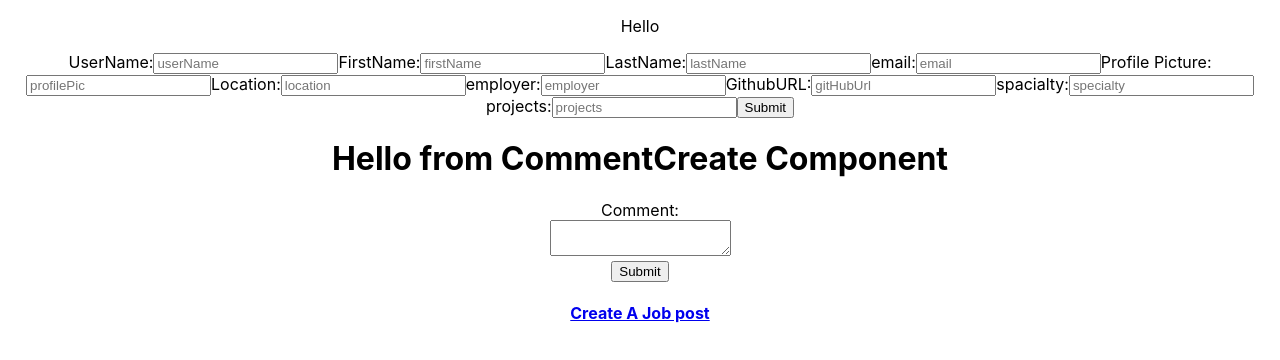
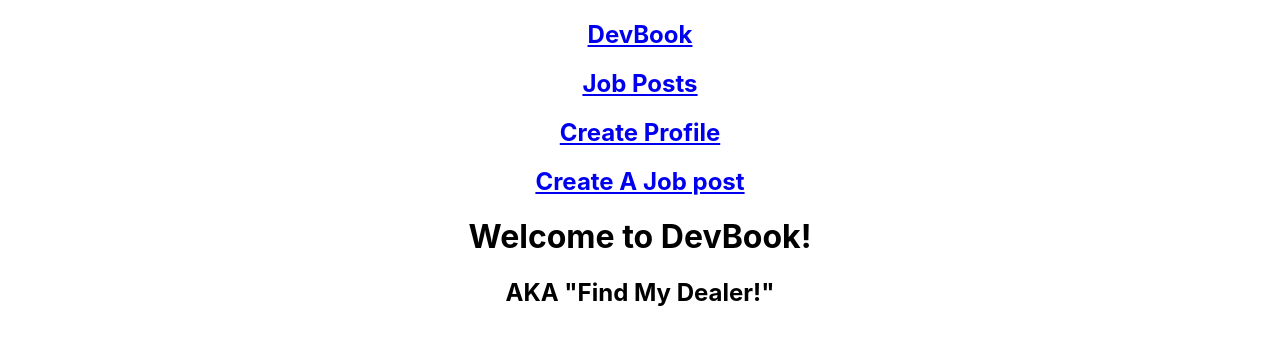
Before and after one commit to CourtneyLTyler/devbook-fe, a React (Create React App) app: page / in a window 1280 px wide. Shown: the top 360 px of the page. Built offline with nearby package versions, Linux system fonts and the light colour scheme; no server answers.

Commit message:
organize App.js - add nav, create Home component - move comment create to jobs list and job show

```diff
--- a/src/App.js
+++ b/src/App.js
@@ -1,76 +1,56 @@
 import React, { Component } from "react";
 import "./App.css";
-import { Route, Link, Switch } from "react-router-dom";
+import { Route, Link } from "react-router-dom";
 import UserForm from "./user/UserForm";
-import CreateComment from '../src/Comment/CommentCreate'
-import CommentList from './Comment/CommentList';
-import JobCreate from "../src/Job/JobCreate";
-import JobShow from "../src/Job/JobShow";
-import JobsList from "../src/Job/JobsList";
-import JobUpdate from "../src/Job/JobUpdate"
-import axios from "axios";
+// import UserProfile from "../user/UserProfile"
+import JobCreate from "./Job/JobCreate";
+import JobShow from "./Job/JobShow";
+import JobsList from "./Job/JobsList";
+import JobUpdate from "./Job/JobUpdate"
+import Home from "./Home/Home"
 
 class App extends Component {
-  constructor() {
-    super();
-    this.state = {
-      job: [],
-      comments: []
-    }
-  }
 
-  // componentDidMount() {
-  //   axios.get(`http://www.ourapi.com/{this.props.jobid}.json`)
-  //     .then((res) => {
-  //       this.setState({
-  //           job: res.data
-  //        });
-  //     })
-  //     .catch((err) => {
-  //       console.log(err)
-  //     })
-  // }
-
-  componentDidMount() {
-    axios.get('http://localhost:3001/comments')
-      .then((res) => {
-        console.log(res)
-        this.setState({ comments: res.data })
-      })
-      .catch((err) => {
-        console.log(err)
-      })
-  }
   render() {
     return (
       <div className="App">
-        <p>Hello</p>
-        <UserForm />
-        <CreateComment />
-        {/* <Switch> */}
-        <Route path='/comments' exact render={(routerProps) =>
-          <CommentList {...routerProps} {...this.state} />}
-        />
+        <nav>
+
+          <Link to="/">
+            <h1>DevBook</h1>
+          </Link>
+          <Link to="/jobs">
+            <h1>Job Posts</h1>
+          </Link>
+          <Link to='/user/new'>
+            <h1>Create Profile</h1>
+          </Link>
+          {/* <Link to="/user/:id">
+            <h1>My Profile</h1>
+          </Link> */}
+          <Link to="/jobs/new">
+            <h1>Create A Job post</h1>
+          </Link>
+        </nav>
+
+        <main>
+        {/* <Route path='/user/:id' exact render={(routerProps) => <UserProfile {...routerProps} {...this.state} />} /> */}
+        <Route exact path='/' render={(routerProps) => <Home {...routerProps}  /> } />
+
+        <Route exact path='/user/new' render={(routerProps) => <UserForm {...routerProps}  /> } />
+
+        <Route exact path="/jobs/:id" render={(routerProps) => <JobShow  {...routerProps}  /> }/>
+
+        <Route exact path="/jobs/new" render={(routerProps) => <JobCreate {...routerProps} />}/>
+
+        <Route exact path='/jobs/edit/:id' render={(routerProps) => <JobUpdate {...routerProps} />}/>
 
         <Route
-          path="/jobs/:id" exact render={routerProps => (
-            <JobShow jobs={this.state.jobs} {...routerProps} {...this.state} />
+          exact path="/jobs" render={routerProps => (
+            <JobsList {...routerProps}  />
           )}
         />
-
-        <Route path='/jobs/new' exact render={(routerProps) => <JobCreate {...routerProps} {...this.state}/>}/>
-
-        <Route path='/jobs/edit/:id' exact render={(routerProps) => <JobUpdate {...routerProps} {...this.state}/>}/>
-
-        <Route
-          path="/jobs" exact render={routerProps => (
-            <JobsList jobs={this.state.jobs} {...routerProps} {...this.state} />
-          )}
-        />
-        {/* </Switch> */}
-        <h4>
-          <Link to="/jobs/new">Create A Job post</Link>
-        </h4>
+        </main>
 
       </div>
     );
--- /dev/null
+++ b/src/Home/Home.js
@@ -0,0 +1,14 @@
+import React, { Component } from 'react';
+
+class Home extends Component {
+    render() {
+        return (
+            <div>
+                <h1>Welcome to DevBook!</h1>
+                <h2>AKA "Find My Dealer!"</h2>
+            </div>
+        );
+    }
+}
+
+export default Home;
--- a/src/Job/JobShow.js
+++ b/src/Job/JobShow.js
@@ -1,6 +1,7 @@
 import React, { Component } from 'react';
 import { Link } from 'react-router-dom'
 import axios from 'axios'
+import CommentCreate from '../Comment/CommentCreate'
 
 class JobShow extends Component {
 
@@ -58,12 +59,14 @@ class JobShow extends Component {
                 <p>{this.state.job.logoURL}</p>
                 <p>Info: {this.state.job.content}</p>
                 <p>Location: {this.state.job.location}</p>
+
                 <Link to={`/jobs/edit/${this.state.job._id}`}>
                     <button value="update" type="update">Update</button>
                 </Link>
                 <Link to='/jobs'>
                 <button value="delete" type="submit"onClick={this.handleDelete}>Delete</button>
                 </Link>
+                < CommentCreate />
             </div>
         );
     }
--- a/src/Job/JobUpdate.js
+++ b/src/Job/JobUpdate.js
@@ -36,7 +36,7 @@ class JobUpdate extends Component {
         this.setState({job:state});
       }
 
-
+// not sure why the .catch won't work
     onSubmit = (e) => {
         e.preventDefault();
         const { position, company, logoURL, content, location } = this.state.job
@@ -50,11 +50,7 @@ class JobUpdate extends Component {
         // .catch((err) => {
         //     console.log(err)
         // })
-
     }
-
-
-
 
     render() {
         const { position, company, logoURL, content, location } = this.state.job
@@ -63,19 +59,19 @@ class JobUpdate extends Component {
                 <h3>Edit Job Post</h3>
                 <form onSubmit={this.onSubmit}>
                     <label >Position:</label>
-                    <input type="text" name="position" value={position} placeholder={position} onChange={this.onChange}
+                    <input type="text" name="position" value={position} onChange={this.onChange}
                     />
                     <label >Company:</label>
-                    <input type="text" name="company" value={company} placeholder={company}  onChange={this.onChange}
+                    <input type="text" name="company" value={company} onChange={this.onChange}
                     />
                     <label >Logo URL:</label>
-                    <input type="text" name="logoURL" value={logoURL} placeholder={logoURL}  onChange={this.onChange}
+                    <input type="text" name="logoURL" value={logoURL}  onChange={this.onChange}
                     />
                     <label >Content:</label>
-                    <input type="text" name="content" value={content} placeholder={content}  onChange={this.onChange}
+                    <input type="text" name="content" value={content} onChange={this.onChange}
                     />
                     <label >Location:</label>
-                    <input type="text" name="location" value={location} placeholder={location}  onChange={this.onChange}
+                    <input type="text" name="location" value={location} onChange={this.onChange}
                     />
                     <button type="submit">Submit</button>
                 </form>
--- a/src/Job/JobsList.js
+++ b/src/Job/JobsList.js
@@ -1,6 +1,7 @@
 import React, { Component } from 'react';
 import axios from 'axios'
-import { Route, Link, Switch } from 'react-router-dom'
+import { Link } from 'react-router-dom'
+import CommentCreate from '../Comment/CommentCreate'
 
 class JobsList extends Component {
 
@@ -26,9 +27,10 @@ class JobsList extends Component {
             <div key={cv._id}>
                 <Link to={"/jobs/" + cv._id}><p>{cv.position}</p></Link>
                 <p>{cv.company}</p>
-                <img src="{cv.logoURL}"/>
+                <img src="{cv.logoURL}" alt="company logo"/>
                 <p>{cv.content}</p>
                 <p>{cv.location}</p>
+                < CommentCreate />
             </div>
             )
         })
```
